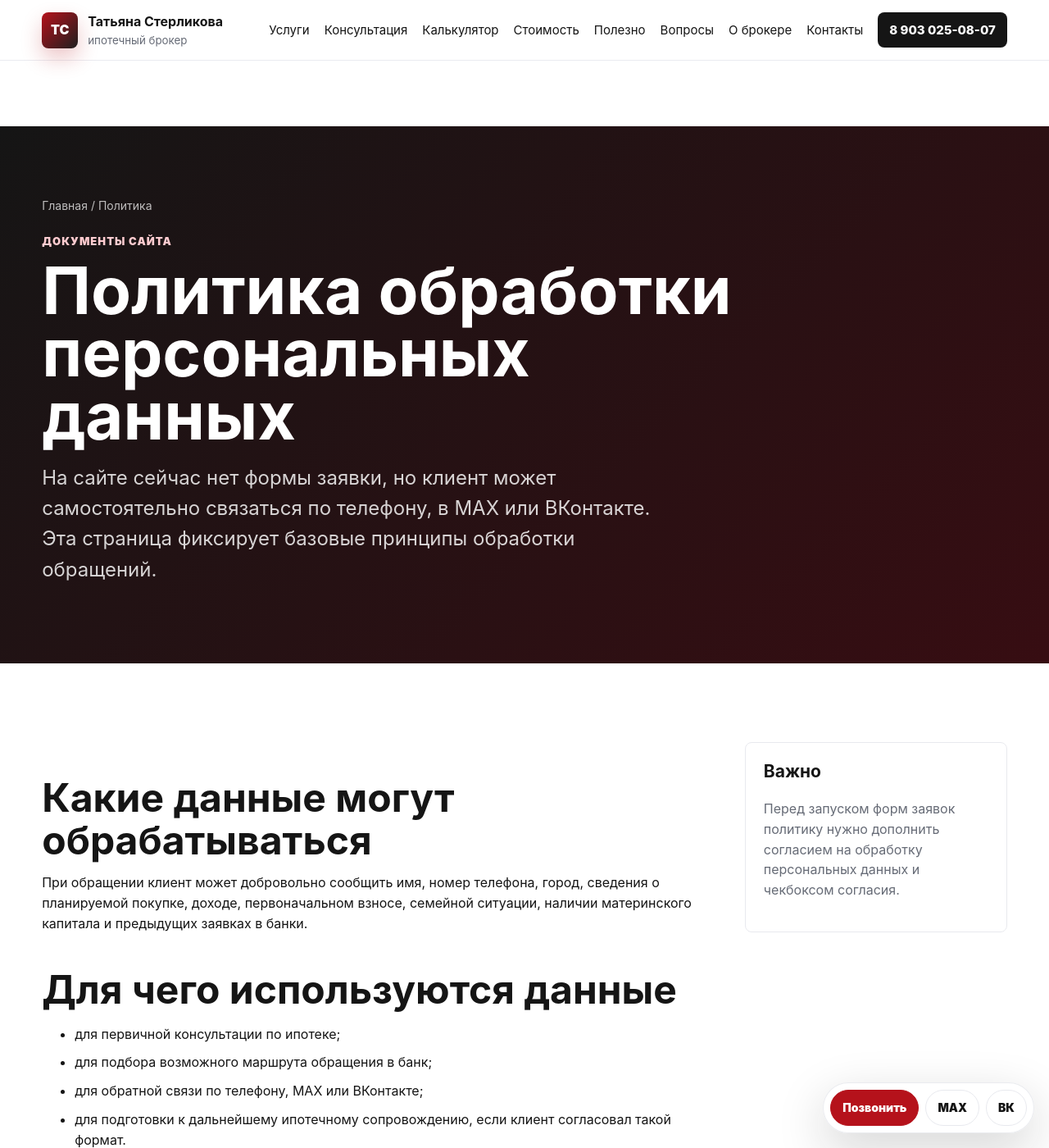
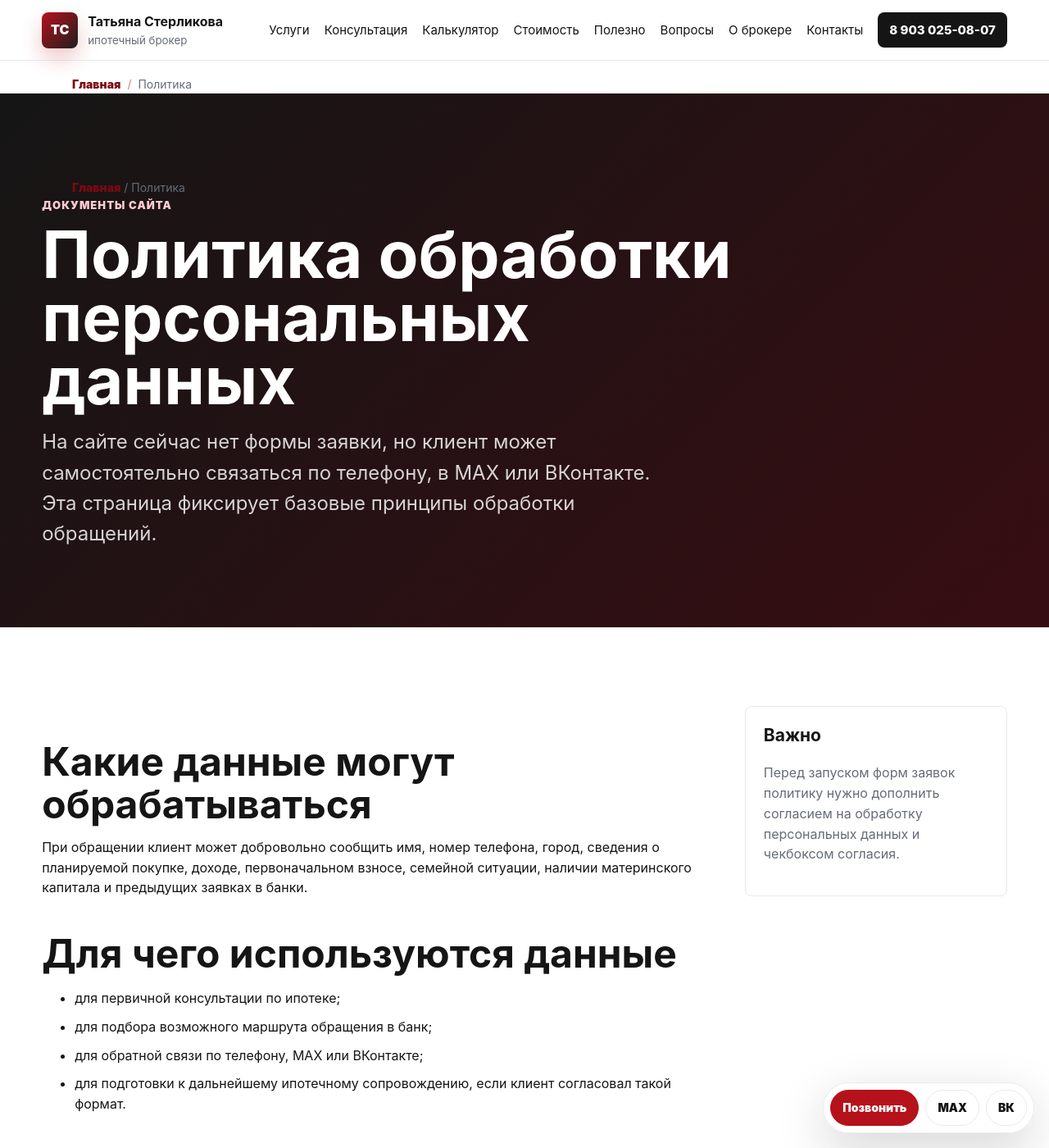
Before and after one commit to deputat36/broker, a Jekyll site: the page built from policy.md, in a window 1280 px wide and 1400 px high. Shown: the whole window at 82% size. Built offline with Jekyll 4.4.1, drawn with Linux system fonts in a browser that asks for light colours.

Commit message:
Style breadcrumbs navigation

```diff
--- a/assets/css/seo.css
+++ b/assets/css/seo.css
@@ -246,6 +246,46 @@
 }
 .footer-col a:hover { color: #fff; }
 
+.breadcrumbs {
+  max-width: 1160px;
+  margin: 0 auto;
+  padding: 18px clamp(18px, 4vw, 28px) 0;
+  color: var(--muted);
+  font-size: 14px;
+}
+.breadcrumbs ol {
+  display: flex;
+  flex-wrap: wrap;
+  gap: 8px;
+  align-items: center;
+  margin: 0;
+  padding: 0;
+  list-style: none;
+}
+.breadcrumbs li {
+  display: inline-flex;
+  align-items: center;
+  min-width: 0;
+}
+.breadcrumbs li + li::before {
+  margin-right: 8px;
+  color: rgba(181,18,27,.55);
+  content: "/";
+}
+.breadcrumbs a {
+  color: var(--red-dark);
+  font-weight: 900;
+  text-decoration: none;
+}
+.breadcrumbs a:hover { color: var(--red); text-decoration: underline; text-underline-offset: 4px; }
+.breadcrumbs [aria-current="page"] {
+  max-width: 100%;
+  overflow: hidden;
+  color: var(--muted);
+  text-overflow: ellipsis;
+  white-space: nowrap;
+}
+
 @media (max-width: 1120px) and (min-width: 761px) {
   .nav-toggle { display: inline-flex; }
   .main-nav {
@@ -332,7 +372,13 @@
   .lead { font-size: 18px; line-height: 1.48; }
   .eyebrow { font-size: 12px; overflow-wrap: anywhere; }
   .page-hero { padding-top: 40px; padding-bottom: 38px; }
-  .breadcrumbs { margin-bottom: 16px; overflow-wrap: anywhere; }
+  .breadcrumbs {
+    padding: 12px 16px 0;
+    overflow-wrap: anywhere;
+    font-size: 13px;
+  }
+  .breadcrumbs ol { gap: 6px; }
+  .breadcrumbs [aria-current="page"] { white-space: normal; }
 
   .hero-actions, .cta-actions {
     width: 100%;
```
